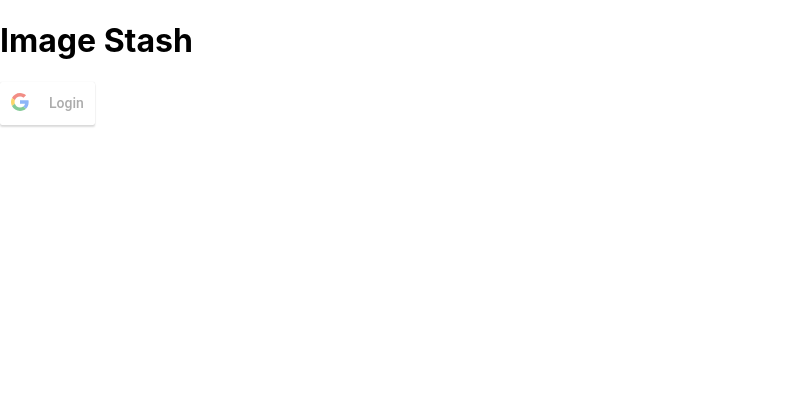
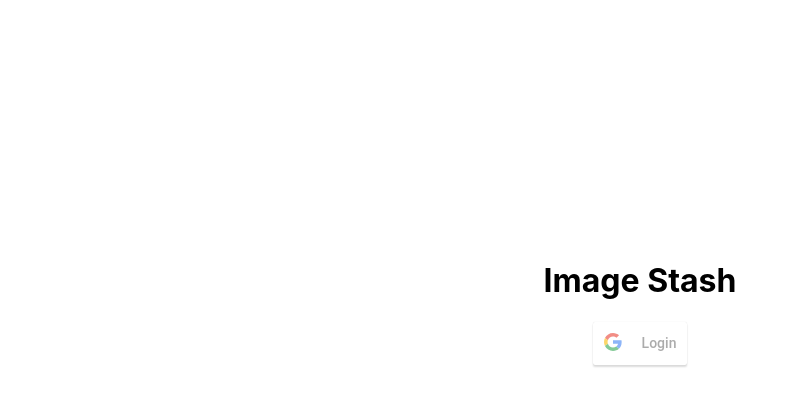
Before and after one commit to mpchow/Image-Stash, a React (Create React App) app in the folder client/: page / in a window 1280 px wide. Shown: the top 406 px of the page, without its empty margins (0-798 px from the left). Built offline with nearby package versions, Linux system fonts and the light colour scheme.

Commit message:
basic centering

```diff
--- a/client/src/Components/Login/login.js
+++ b/client/src/Components/Login/login.js
@@ -1,11 +1,11 @@
 import React from 'react';
-
+import './login.css';
 import LoginButton from '../LoginButton/loginButton';
 
 class Login extends React.Component {
    render() {
       return (
-         <div>
+         <div className="login-screen">
             <h1>Image Stash</h1>
             <LoginButton />
          </div>
```
